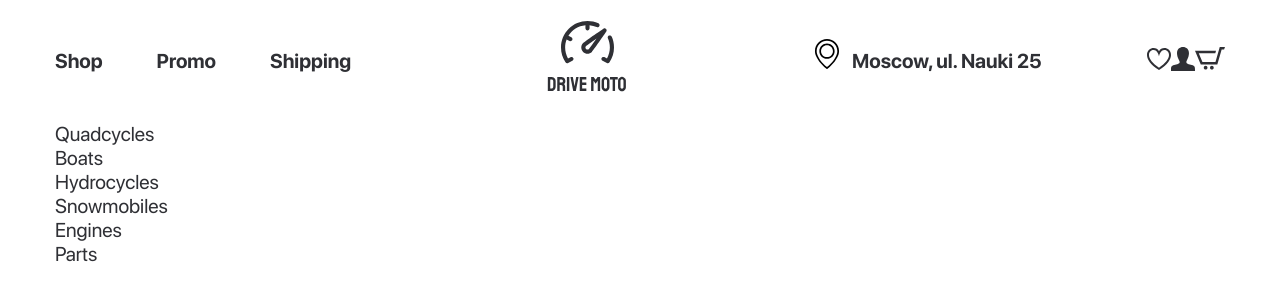
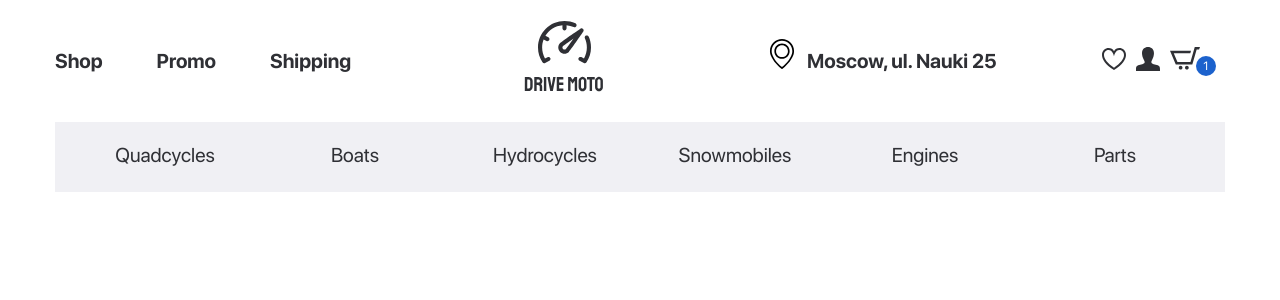
Before and after one commit to vit-401/udemy-murk-up, a plain HTML site: page index.html in a window 1280 px wide. Drawn offline with nearby package versions, Linux system fonts and the light colour scheme.

Commit message:
Refactor header layout and styles; improve basket item display and menu categories styling

```diff
--- a/css/style.css
+++ b/css/style.css
@@ -84,7 +84,85 @@ body {
 
 }
 
+
+
 .header__top-right-list {
     display: flex;
     align-items: center;
+    margin-right: 15px;
+
 }
+
+.header__top-right-item {
+    padding-right: 10px;
+}
+
+.header__top-right-item.basket {
+    position: relative;
+}
+
+.header__top-right-item-count {
+    position: absolute;
+    top: 9px;
+    right: -6px;
+    display: inline-block;
+    width: 20px;
+    height: 20px;
+    background-color: #1C62CD;
+    color: #fff;
+    border-radius: 50%;
+    text-align: center;
+    line-height: 20px;
+    font-size: 12px;
+    font-weight: 400;
+}
+
+
+.menu__categories {
+    background-color: #F0F0F4;
+    display: flex;
+    align-items: center;
+    justify-content: space-between;
+    height: 70px;
+    padding: 0 15px;
+    font-weight: 400;
+    min-height: 53px;
+}
+
+.menu__categories-subitem {
+    position: relative;
+    padding: 15px 0 14px;
+    width: 100%;
+    display: flex;
+    justify-content: center;
+    align-items: center;
+}
+
+.menu__categories-sublink {
+    position: absolute;
+    top: 0;
+    /* padding-bottom: 25px; */
+    transition: all 0.3s;
+}
+
+.menu__categories-sublink::before {
+    content: '';
+    position: absolute;
+    top: 49px;
+    left: auto;
+    right: 0;
+    width: 0;
+    height: 3px;
+    background-color: #1C62CD;
+    transition: all 0.3s;
+}
+
+.menu__categories-sublink:hover::before {
+    width: 100%;
+    right: auto;
+    left: 0;
+}
+
+.menu__categories-sublink:hover {
+    font-weight: 600;
+}
--- a/index.html
+++ b/index.html
@@ -32,7 +32,7 @@
             <!-- on english language -->
             <div class="header__adress">
               <span class="header__adress-icon"><img src="images/pin.svg" alt="location"></span>
-              Moscow,  ul. Nauki  25
+              Moscow, ul. Nauki 25
             </div>
             <ul class="header__top-right-list">
               <li class="header__top-right-item">
@@ -40,17 +40,16 @@
                   <img src="images/heard.svg" alt="icon">
                 </a>
               </li>
-            </ul>
-            <ul class="header__top-right-list">
               <li class="header__top-right-item">
                 <a class="header__top-right-link" href="#">
                   <img src="images/user.svg" alt="icon">
                 </a>
               </li>
-              <li class="header__top-right-item">
+              <li class="header__top-right-item basket">
                 <a class="header__top-right-link" href="#">
                   <img src="images/basket.svg" alt="icon">
                 </a>
+                <span class="header__top-right-item-count">1</span>
               </li>
             </ul>
 
@@ -60,7 +59,6 @@
     </div>
     <div class="header_bottom">
       <div class="container">
-        <div class="header__bottom-inner">
         <ul class="menu__categories">
           <li class="menu__categories-subitem"><a class="menu__categories-sublink" href="#">Quadcycles</a></li>
           <li class="menu__categories-subitem"><a class="menu__categories-sublink" href="#">Boats</a></li>
@@ -69,8 +67,6 @@
           <li class="menu__categories-subitem"><a class="menu__categories-sublink" href="#">Engines</a></li>
           <li class="menu__categories-subitem"><a class="menu__categories-sublink" href="#">Parts</a></li>
         </ul>
-        </div>
-
       </div>
     </div>
   </header>
```
Lines whose indentation alone changed are shown as unchanged.
